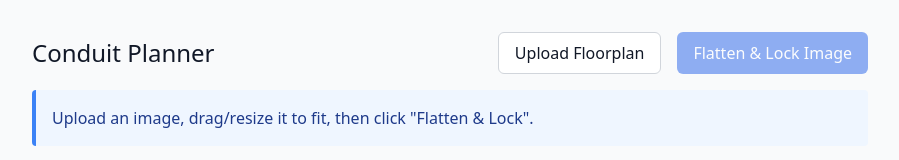
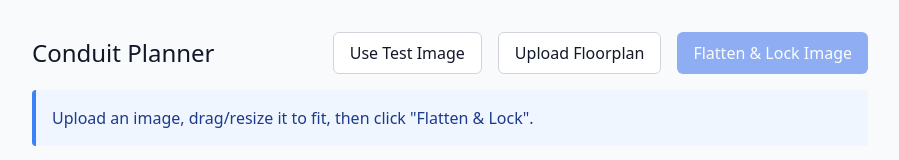
Before and after one commit to TheodorCrosswell/Electrician_Pathfinder, a SvelteKit app: page / in a window 1280 px wide. Shown: the top 160 px of the page, without its empty margins (190-1089 px from the left). Built offline with nearby package versions, Linux system fonts and the light colour scheme.

Commit message:
Added default image for easy testing.

```diff
--- a/src/routes/+page.svelte
+++ b/src/routes/+page.svelte
@@ -18,6 +18,16 @@
         reader.readAsDataURL(file);
     }
 
+    async function loadTestImage() {
+        const response = await fetch('/test-floorplan.jpg');
+        const blob = await response.blob();
+        const reader = new FileReader();
+        reader.onload = (e) => {
+            project.update(p => ({ ...p, rawImage: e.target?.result as string }));
+        };
+        reader.readAsDataURL(blob);
+    }
+
     function setStage(stage: StageType) {
         project.update(p => ({ ...p, stage }));
     }
@@ -29,6 +39,7 @@
 
         <div class="toolbar">
             {#if $project.stage === 'SETUP'}
+                <button class="btn" on:click={loadTestImage}>Use Test Image</button>
                 <label class="btn file-btn">
                     Upload Floorplan
                     <input type="file" accept="image/*" on:change={handleFileUpload} hidden />
```
Also changed, not shown: static/test-floorplan.jpg (added).
